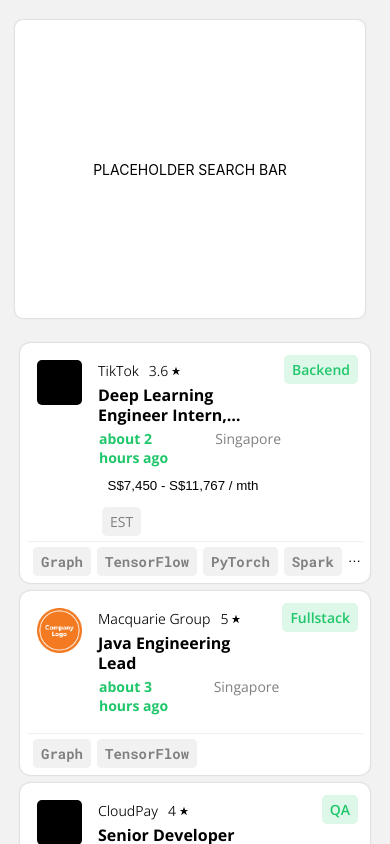
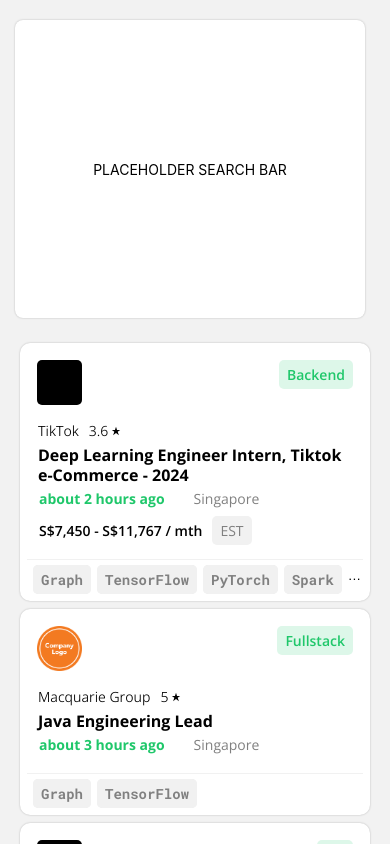
Before and after one commit to ylyma/nf_landing_page, a React (Create React App) app: page / in a window 390 px wide. Shown: the top 844 px of the page. Built offline with nearby package versions, Linux system fonts and the light colour scheme; some icons are missing.

Commit message:
Finish mobile view

```diff
--- a/src/components/JobListing/JobCard.css
+++ b/src/components/JobListing/JobCard.css
@@ -38,38 +38,6 @@
   display: flex;
   flex-direction: column;
 }
-.job-listing__logo-wrapper {
-  display: flex;
-  float: left;
-  width: auto;
-  height: 40px;
-  align-items: flex-start;
-  justify-content: center;
-  /* background-color: bisque; */
-  padding: 10px 5px;
-  margin-left: 5px;
-}
-.job-listing__type-wrapper {
-  float: right;
-  display: flex;
-  align-items: flex-start;
-  justify-content: flex-end;
-  margin-right: 0px;
-  padding: 5px;
-  height: fit-content;
-  white-space: nowrap;
-  /* background-color: crimson; */
-}
-.job-listing__type--font {
-  font-family: "open-sans", Arial, Helvetica, sans-serif;
-  font-weight: 600;
-}
-.job-listing__logo-img {
-  max-width: 45px;
-  max-height: 45px;
-  margin: 0px;
-  border-radius: 5px;
-}
 
 .job-listing__divider {
   border: 0;
--- a/src/components/JobListing/JobCard.tsx
+++ b/src/components/JobListing/JobCard.tsx
@@ -35,14 +35,6 @@ const JobCard = ({
   const isDesktopResolution = UseMatchMedia("(min-width:440px)", true);
   return (
     <button className="job-listing__card" onClick={() => updateTitle(title)}>
-      <div className="row">
-        <div className="job-listing__logo-wrapper">
-          <img
-            className="job-listing__logo-img"
-            src={logo}
-            alt="company logo"
-          ></img>
-        </div>
       {isDesktopResolution ? (
         <JobListingDescription
           title={title}
@@ -51,6 +43,8 @@ const JobCard = ({
           datePosted={datePosted}
           salary={salary}
           rating={rating}
+          logo={logo}
+          type={type}
         />
       ) : (
         <JobListingDescriptionMobile
@@ -60,16 +54,10 @@ const JobCard = ({
           datePosted={datePosted}
           salary={salary}
           rating={rating}
+          logo={logo}
+          type={type}
         />
       )}
-        <div className="job-listing__type-wrapper">
-          <Tag
-            className="job-listing__type--font"
-            colored={true}
-            title={type}
-          ></Tag>
-        </div>
-      </div>
       <hr className="job-listing__divider" />
       <div className="job-listing__tags">
         {tags === undefined ? (
--- a/src/components/JobListing/JobListingDescription.css
+++ b/src/components/JobListing/JobListingDescription.css
@@ -87,7 +87,40 @@
   align-items: center;
   margin: 0px 7px;
   font-family: "open-sans", Arial, Helvetica, sans-serif;
-  font-weight: 500;
+  font-weight: 600;
   font-size: 14px;
   text-align: start;
 }
+.job-listing__logo-wrapper--web {
+  display: flex;
+  float: left;
+  width: auto;
+  height: 40px;
+  align-items: flex-start;
+  justify-content: center;
+  /* background-color: bisque; */
+  padding: 10px 5px;
+  margin-left: 5px;
+}
+.job-listing__logo-img--web {
+  max-width: 45px;
+  max-height: 45px;
+  margin: 0px;
+  border-radius: 5px;
+}
+
+.job-listing__type-wrapper--web {
+  float: right;
+  display: flex;
+  align-items: flex-start;
+  justify-content: flex-end;
+  margin-right: 0px;
+  padding: 10px 10px 0 0;
+  height: fit-content;
+  white-space: nowrap;
+  /* background-color: crimson; */
+}
+.job-listing__type--font--web {
+  font-family: "open-sans", Arial, Helvetica, sans-serif;
+  font-weight: 600;
+}
--- a/src/components/JobListing/JobListingDescription.tsx
+++ b/src/components/JobListing/JobListingDescription.tsx
@@ -11,6 +11,8 @@ type Props = {
   salary?: string;
   datePosted: string;
   rating?: number;
+  logo: any;
+  type: string;
 };
 
 const JobListingDescription = ({
@@ -20,8 +22,19 @@ const JobListingDescription = ({
   salary,
   datePosted,
   rating,
+  logo,
+  type,
 }: Props) => {
   return (
+    <div className="row">
+      <div className="job-listing__logo-wrapper--web">
+        <img
+          className="job-listing__logo-img--web"
+          src={logo}
+          alt="company logo"
+        ></img>
+      </div>
+
       <div className="job-listing__description-wrapper--web column">
         <p className="job-listing__company-rating-wrapper--web row">
           <span className="job-listing__company--web">{companyName}</span>
@@ -47,6 +60,14 @@ const JobListingDescription = ({
           </div>
         )}
       </div>
+      <div className="job-listing__type-wrapper--web">
+        <Tag
+          className="job-listing__type--font--web"
+          colored={true}
+          title={type}
+        ></Tag>
+      </div>
+    </div>
   );
 };
 
--- a/src/components/JobListing/JobListingDescriptionMobile.css
+++ b/src/components/JobListing/JobListingDescriptionMobile.css
@@ -1,4 +1,7 @@
 @import "../../assets/themes.css";
+.job-listing__container--mobile {
+  width: 100%;
+}
 .job-listing__description-wrapper--mobile {
   /* background-color: aqua; */
   height: fit-content;
@@ -6,6 +9,7 @@
   flex-shrink: 1;
   padding: 5px 5px;
   height: fit-content;
+  min-width: 250px;
 }
 .job-listing__company-rating-wrapper--mobile {
   display: block;
@@ -45,6 +49,7 @@
   line-height: 20px;
   max-height: 40px;
   font-family: "open-sans", Arial, Helvetica, sans-serif;
+  display: block;
 }
 .job-listing__date-location-wrapper--mobile {
   margin: 4px 0px -2px;
@@ -62,6 +67,7 @@
   padding: 0px 5px 0px 0px;
   margin: 0px;
   font-family: "open-sans", Arial, Helvetica, sans-serif;
+  display: block;
 }
 .job-listing__location-icon--mobile {
   margin: 0px 5px;
@@ -74,6 +80,7 @@
   margin: 0px;
   font-size: 14px;
   font-family: "open-sans", Arial, Helvetica, sans-serif;
+  display: block;
 }
 .job-listing__salary-estimate--mobile {
   font-family: "open-sans", Arial, Helvetica, sans-serif;
@@ -87,7 +94,44 @@
   align-items: center;
   margin: 0px 7px;
   font-family: "open-sans", Arial, Helvetica, sans-serif;
-  font-weight: 500;
+  font-weight: 600;
   font-size: 14px;
   text-align: start;
 }
+.job-listing__logo-wrapper--mobile {
+  display: flex;
+  float: left;
+  width: auto;
+  height: 40px;
+  align-items: flex-start;
+  justify-content: start;
+  padding: 10px 5px;
+  margin-left: 5px;
+}
+.job-listing__logo-img--mobile {
+  max-width: 45px;
+  max-height: 45px;
+  margin: 0px;
+  border-radius: 5px;
+}
+
+.job-listing__type-wrapper--mobile {
+  float: right;
+  display: flex;
+  align-items: flex-end;
+  justify-content: flex-end;
+  margin-right: 0px;
+  padding: 10px 10px 0 0;
+  height: fit-content;
+  white-space: nowrap;
+}
+.job-listing__type--font--mobile {
+  font-family: "open-sans", Arial, Helvetica, sans-serif;
+  font-weight: 600;
+}
+.job-listing__logo-type-wrapper--mobile {
+  justify-content: space-between;
+  width: 100%;
+  margin: 0px;
+  min-width: 250px;
+}
--- a/src/components/JobListing/JobListingDescriptionMobile.tsx
+++ b/src/components/JobListing/JobListingDescriptionMobile.tsx
@@ -11,6 +11,8 @@ type Props = {
   salary?: string;
   datePosted: string;
   rating?: number;
+  logo: any;
+  type: string;
 };
 
 const JobListingDescriptionMobile = ({
@@ -20,8 +22,28 @@ const JobListingDescriptionMobile = ({
   salary,
   datePosted,
   rating,
+  logo,
+  type,
 }: Props) => {
   return (
+    <div className="job-listing__container--mobile column">
+      <div className="job-listing__logo-type-wrapper--mobile row">
+        <div className="job-listing__logo-wrapper--mobile">
+          <img
+            className="job-listing__logo-img--mobile"
+            src={logo}
+            alt="company logo"
+          ></img>
+        </div>
+        <div className="job-listing__type-wrapper--mobile">
+          <Tag
+            className="job-listing__type--font--mobile"
+            colored={true}
+            title={type}
+          ></Tag>
+        </div>
+      </div>
+
       <div className="job-listing__description-wrapper--mobile column">
         <p className="job-listing__company-rating-wrapper--mobile row">
           <span className="job-listing__company--mobile">{companyName}</span>
@@ -37,7 +59,7 @@ const JobListingDescriptionMobile = ({
         {salary === undefined ? (
           <br />
         ) : (
-        <div className="job-listing__salary-wrapper row--mobile">
+          <div className="job-listing__salary-wrapper--mobile row">
             <p>{salary} / mth</p>
             <Tag
               className="job-listing__salary-estimate--mobile"
@@ -47,6 +69,7 @@ const JobListingDescriptionMobile = ({
           </div>
         )}
       </div>
+    </div>
   );
 };
 
```
Lines whose indentation alone changed are shown as unchanged.
